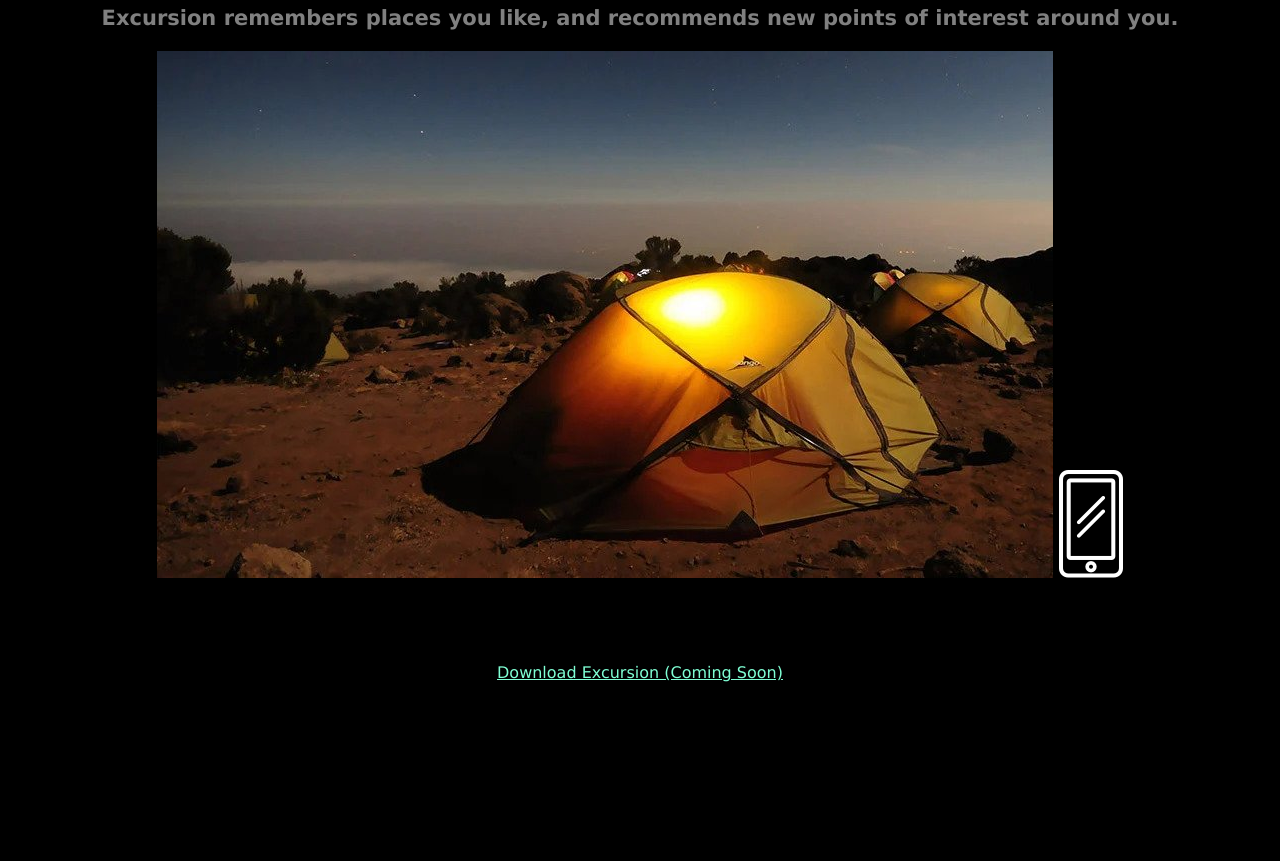
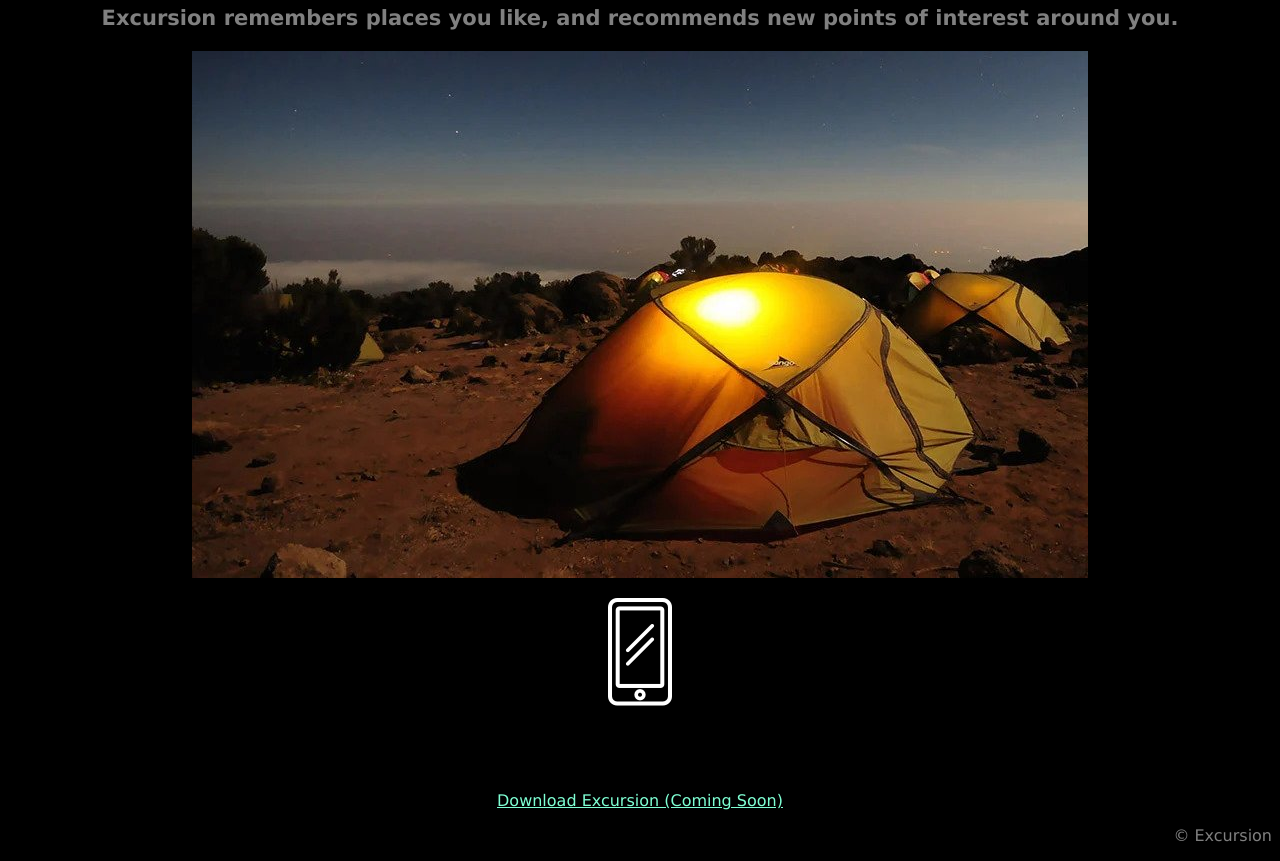
Before and after one commit to Chiico777/Excursion, a plain HTML site: page index.html in a window 1280 px wide. Shown: the part 413-1274 px from the top of the page. Before the commit the page ends 1111 px from the top, so only its background shows below. Drawn offline with Linux system fonts and the light colour scheme; files that its build step writes are made by us from their sources; files whose address does not match are found by name.

Commit message:
copyright symbol

```diff
--- a/index.html
+++ b/index.html
@@ -8,6 +8,7 @@
     <link rel="stylesheet" type"text/css" href="/Users/bernardo/Desktop/excursion/resoures/css/style.css">
     </head>
 <body>
+
     <!--Top of page--->
     <h1 class="Header">Discover hidden places in the world around you</h1>
     <!--Top Link-->
@@ -19,12 +20,13 @@
     <h1 class="Travel"> Your person travel guide </h1>
     <!--Middle Description-->
     <h3>Excursion remembers places you like, and recommends new points of interest around you.</h3>
-    <img src="/Users/bernardo/Desktop/excursion/resoures/Images/Camp.jpg">
-    <img src="/Users/bernardo/Desktop/excursion/resoures/Images/phone.png">
+    <p><img src="/Users/bernardo/Desktop/excursion/resoures/Images/Camp.jpg"></p>
+    <p><img src="/Users/bernardo/Desktop/excursion/resoures/Images/phone.png"></p>
     <!--Bottom-->
     <h1>Coming Soon for iPhone and Android</h1>
     <!--Bottom Link-->
     <p><a href="#">Download Excursion (Coming Soon)</a></p>
+    <p class="copy"> &copy Excursion</p>
 
 </body>
 
--- a/resoures/css/style.css
+++ b/resoures/css/style.css
@@ -23,12 +23,14 @@ a {
     font-family: verdana;
     font-weight: 300;
     font-size: 42px;
-    color: white;
+    color: white
 }
 h3 {
     font-size: 21px;
     color: gray;
 }
 /* Bottom */
-
-/* Bottom link */
+.copy{
+    text-align: right;
+    color: gray;
+}
```
